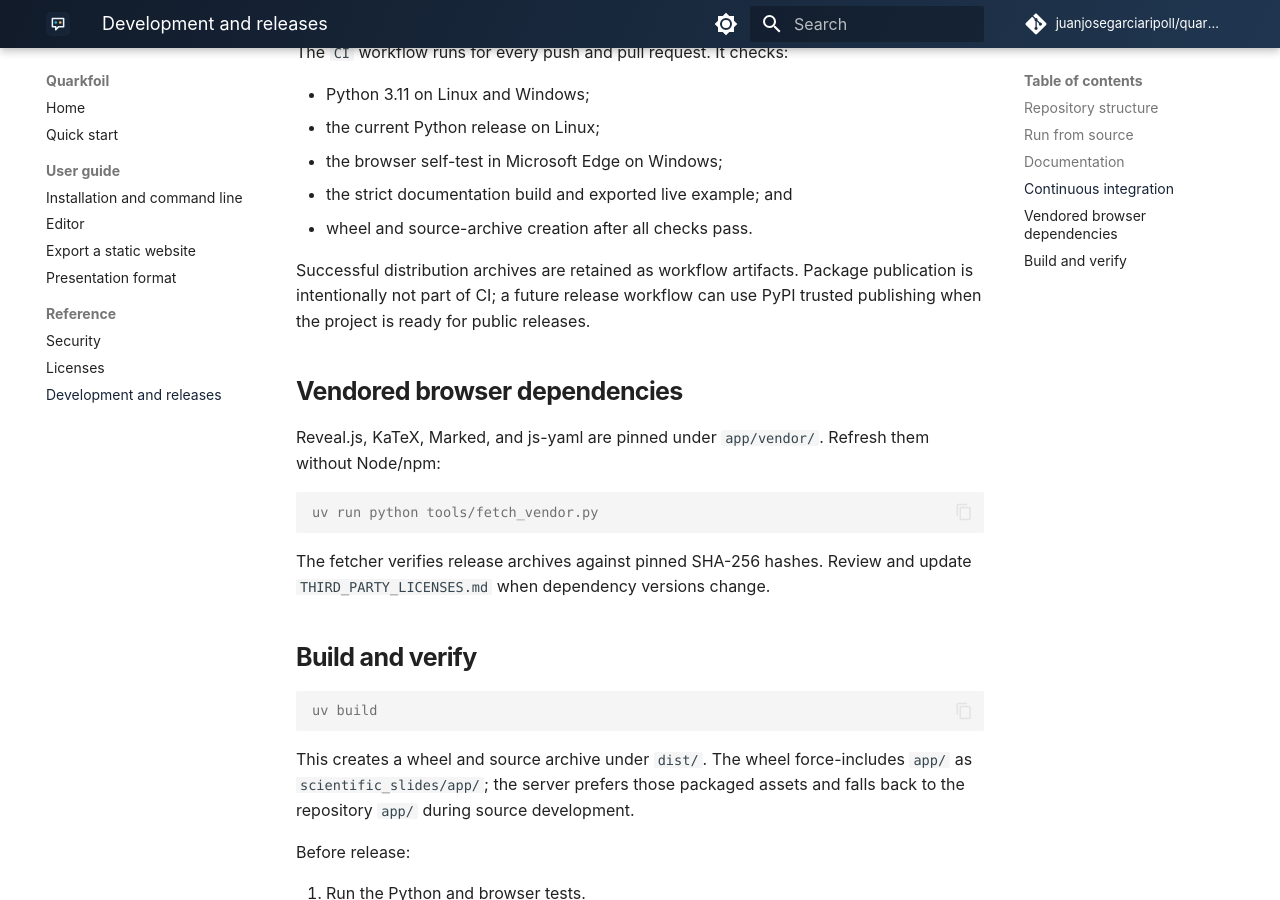
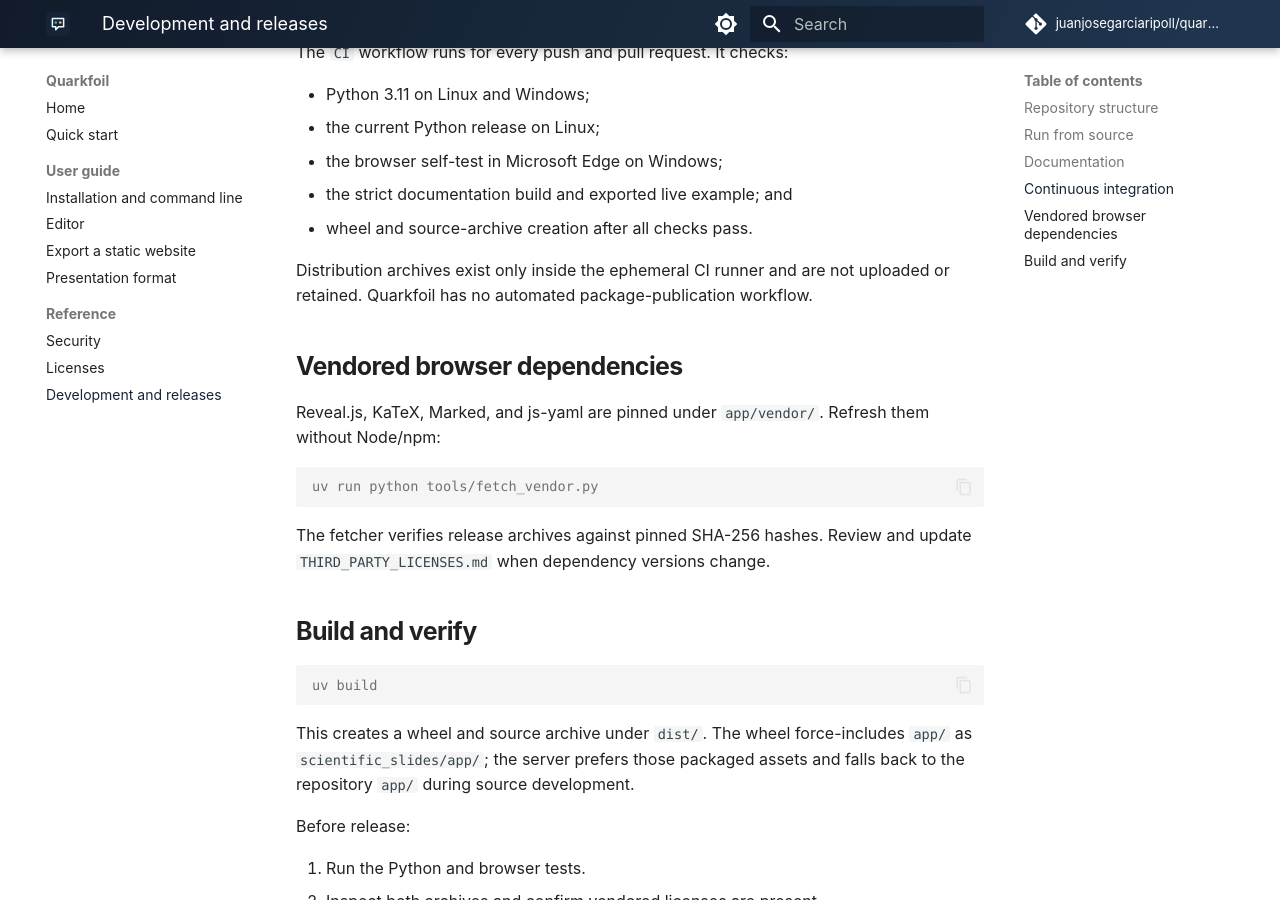
Before and after one commit to juanjosegarciaripoll/quarkfoil, an MkDocs documentation site: the page built from docs/DEVELOPMENT.md, in a window 1280 px wide and 900 px high, scrolled down 1237 px. Built offline with MkDocs 1.6.1 and Material for MkDocs 9.7.7, drawn with Linux system fonts in a browser that asks for light colours; comment, search, counter and statistics services are not loaded.

Commit message:
Keep CI build artifacts ephemeral

```diff
--- a/docs/DEVELOPMENT.md
+++ b/docs/DEVELOPMENT.md
@@ -63,9 +63,8 @@
 - the strict documentation build and exported live example; and
 - wheel and source-archive creation after all checks pass.
 
-Successful distribution archives are retained as workflow artifacts. Package
-publication is intentionally not part of CI; a future release workflow can use
-PyPI trusted publishing when the project is ready for public releases.
+Distribution archives exist only inside the ephemeral CI runner and are not
+uploaded or retained. Quarkfoil has no automated package-publication workflow.
 
 ## Vendored browser dependencies
 
```
Also changed, not shown: 1 other file.
